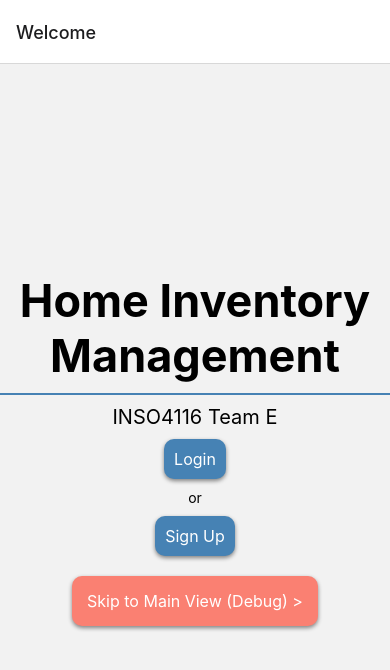
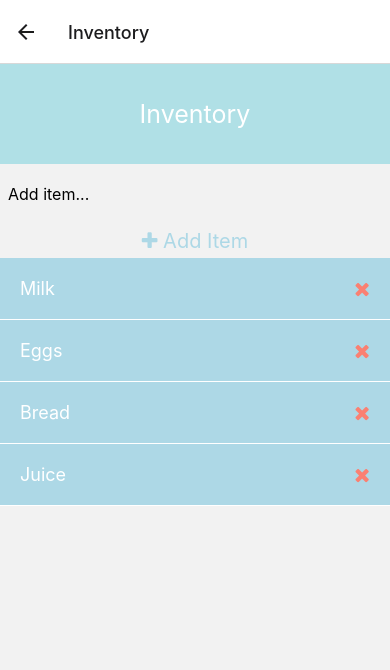
Before and after one commit to ian-colon6/INSO4116-Team-E, a React Native app in the folder frontend/: screen /Inventory in a window 390 px wide. Shown: the top 670 px of the page. Built offline with nearby package versions, Linux system fonts and the light colour scheme.

Commit message:
Implemented the Inventory Screen to be directed to after clicking on the Inventory button in the Main Menu

```diff
--- a/frontend/App.js
+++ b/frontend/App.js
@@ -6,10 +6,12 @@ import { NavigationContainer } from '@react-navigation/native';
 import { createNativeStackNavigator } from '@react-navigation/native-stack';
 import * as Linking from 'expo-linking';
 import MainScreen from './screens/MainScreen';
+import InventoryScreen from './screens/InventoryScreen';
 
 const urlConfig = {
   screens: {
-    MainScreen: 'main_screen'
+    MainScreen: 'main_screen',
+    InventoryScreen: 'inventory_screen'
   }
 }
 
@@ -25,6 +27,7 @@ export default function App() {
       <Stack.Navigator>
           <Stack.Screen name='Welcome' component={SplashScreen}/>
           <Stack.Screen name='Main' component={MainScreen}/>
+          <Stack.Screen name='Inventory' component={InventoryScreen}/>
       </Stack.Navigator>
     </NavigationContainer>
   );
--- /dev/null
+++ b/frontend/screens/InventoryScreen.js
@@ -0,0 +1,58 @@
+import { StatusBar } from 'expo-status-bar';
+import Header from './inventoryScreen/Header'
+import React, {useState} from 'react';
+import ListItem from './inventoryScreen/ListItem'
+import AddItem from './inventoryScreen/AddItem'
+import { StyleSheet, Text, View, Image, FlatList, Alert} from 'react-native';
+
+
+const InventoryScreen = ({navigation}) => {
+  const [items, setItems] = useState([
+    {id: Math.floor(Math.random()*100) + 1, text: 'Milk'},
+    {id: Math.floor(Math.random()*100) + 1, text: 'Eggs'},
+    {id: Math.floor(Math.random()*100) + 1, text: 'Bread'},
+    {id: Math.floor(Math.random()*100) + 1, text: 'Juice'}
+  ]);
+
+  const displayInfo = (text) => {
+    Alert.alert("Item information", "Expiration date: 31/october/2022", [{ text: "OK" }] )
+  }
+
+  const deleteItem = (id) => {
+    setItems(prevItems => {
+      return prevItems.filter(item => item.id != id);
+    });
+  }
+
+  const addItem = (text) => {
+    if(!text){
+      Alert.alert("Error", "Enter an item", [{ text: "OK" }]);
+    }
+    else{
+      setItems(prevItems => {
+        return[{id: Math.floor(Math.random()*100) + 1, text}, ...prevItems];
+      });
+    }
+  }
+
+  return (
+    <View style={styles.container}>
+      <Header />
+      <AddItem addItem={addItem}/>
+      <FlatList
+        data={items}
+        renderItem={({item}) => <ListItem item={item} deleteItem={deleteItem}/>}
+      />
+      <StatusBar style="auto" />
+    </View>
+  );
+}
+
+const styles = StyleSheet.create({
+  container: {
+    flex: 1,
+    paddingTop: 0,
+  }
+});
+
+export default InventoryScreen;
--- a/frontend/screens/MainScreen.js
+++ b/frontend/screens/MainScreen.js
@@ -4,11 +4,12 @@ import React, { useState } from 'react';
 import { NavigationContainer } from '@react-navigation/native';
 import { createNativeStackNavigator } from '@react-navigation/native-stack';
 import CardRow from '../library/CardRow';
+import RoundedButton from '../library/RoundedButton';
 
 
 
 
-const MainScreen = () => {
+const MainScreen = ({navigation}) =>{
 
     const [alerts, setAlerts] = useState([
         {text: "Milk expired", key: 1},
@@ -44,8 +45,19 @@ const MainScreen = () => {
 
             <View style={styles.inventory}>
                 <Text style={styles.heading}>Inventory</Text>
-                <CardRow text='See items' flex={1}/>
-                <CardRow text='Shopping lists' flex={1}/>
+                <RoundedButton
+                    text='Inventory' flex={1}
+                    color='#F9F9F9'
+                    textColor='black'
+                    padding={20}
+                    action={() => navigation.navigate('Inventory')}
+                    />
+                <RoundedButton
+                    text='Shopping lists' flex={1}
+                    color='#F9F9F9'
+                    textColor='black'
+                    padding = {20}
+                    />
             </View>
 
 
--- a/frontend/screens/SplashScreen.js
+++ b/frontend/screens/SplashScreen.js
@@ -24,7 +24,7 @@ const SplashScreen = ({navigation}) => {
                 color='steelblue'
                 />
             <RoundedButton
-                text='Skip to Main View (Debug) >'
+                text='Continue as a guest'
                 color='salmon'
                 padding={15}
                 action={() => navigation.navigate('Main')}
--- /dev/null
+++ b/frontend/screens/inventoryScreen/AddItem.js
@@ -0,0 +1,42 @@
+import { StatusBar } from 'expo-status-bar';
+import React, {useState} from 'react';
+import { StyleSheet, Text, View, TextInput, TouchableOpacity} from 'react-native';
+import Icon from 'react-native-vector-icons/FontAwesome';
+
+const AddItem = ({title, addItem}) => {
+  const [text,setText] = useState('');
+
+  const onChange = textValue => setText(textValue);
+
+  return (
+    <View>
+        <TextInput placeholder='Add item...' style={styles.input}
+            onChangeText={onChange} />
+        <TouchableOpacity style={styles.btn} onPress={() => addItem(text)}>
+            <Text style={styles.btnText}>
+                <Icon name="plus" size= {20} /> Add Item
+            </Text>
+        </TouchableOpacity>
+    </View>
+  );
+}
+
+const styles = StyleSheet.create({
+  input: {
+    height:60,
+    padding:8,
+    fontSize: 16,
+  },
+  btn: {
+    color: 'salmon',
+    fontSize: 9,
+    margin: 5,
+  },
+  btnText:{
+    color: 'lightblue',
+    fontSize: 20,
+    textAlign:'center',
+  }
+});
+
+export default AddItem;
--- /dev/null
+++ b/frontend/screens/inventoryScreen/Header.js
@@ -0,0 +1,27 @@
+import { StatusBar } from 'expo-status-bar';
+import React, {useState} from 'react';
+import { StyleSheet, Text, View, Image, FlatList} from 'react-native';
+
+export default function Header() {
+  return (
+    <View style={styles.header}>
+      <Text style={styles.text}>Inventory</Text>
+      <StatusBar style="auto" />
+    </View>
+  );
+}
+
+const styles = StyleSheet.create({
+  header: {
+    height:100,
+    padding:15,
+    backgroundColor: 'powderblue',
+    justifyContent:'center',
+  },
+  text: {
+    color: 'white',
+    fontSize: 25,
+    textAlign: 'center',
+
+  },
+});
--- /dev/null
+++ b/frontend/screens/inventoryScreen/ListItem.js
@@ -0,0 +1,39 @@
+import { StatusBar } from 'expo-status-bar';
+import React, {useState} from 'react';
+import { StyleSheet, Text, View, Image, FlatList, TouchableOpacity, Alert} from 'react-native';
+import Icon from 'react-native-vector-icons/FontAwesome';
+
+const ListItem = ({item, deleteItem, displayInfo}) => {
+  return (
+    <TouchableOpacity style={styles.listItem} onPress={ () =>
+        Alert.alert("Information", "Expiration date: October 30th, 2022", [{ text: "OK" }])}>
+      <View style={styles.listItemView}>
+        <Text style={styles.listItemText}>{item.text}</Text>
+        <Icon name="remove" size={20} color="salmon"
+            onPress={ () => deleteItem(item.id)}
+        />
+      </View>
+      <StatusBar style="auto" />
+    </TouchableOpacity>
+  );
+}
+
+const styles = StyleSheet.create({
+  listItem:{
+    padding:20,
+    backgroundColor:'lightblue',
+    borderBottomWidth: 1,
+    borderColor:'white',
+  },
+  listItemView:{
+    flexDirection:'row',
+    justifyContent:'space-between',
+    alignItems: 'center',
+  },
+  listItemText:{
+    fontSize:18,
+    color:'white'
+  }
+});
+
+export default ListItem;
```
Also changed, not shown: 1 other file (tests, documents, lock files or other folders).
